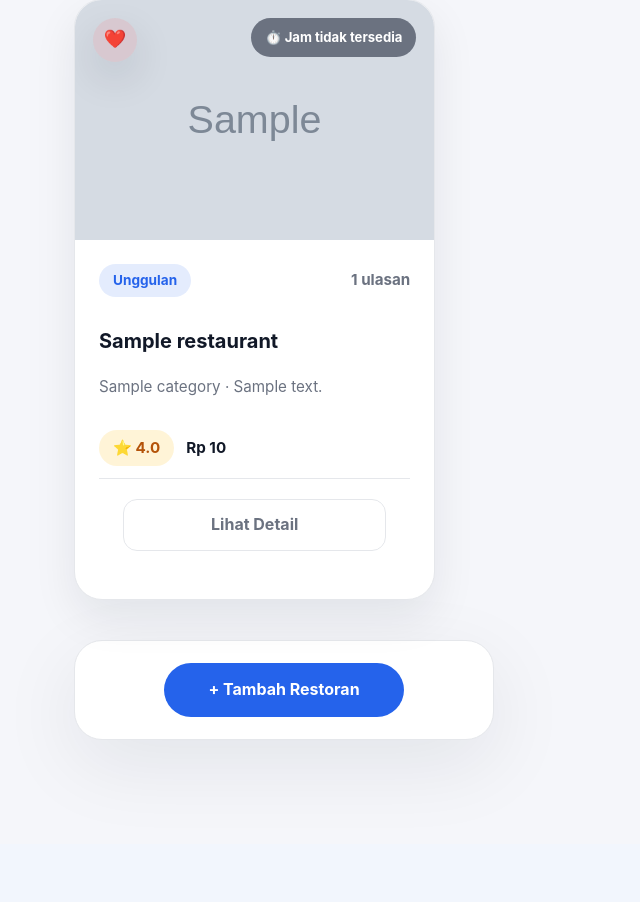
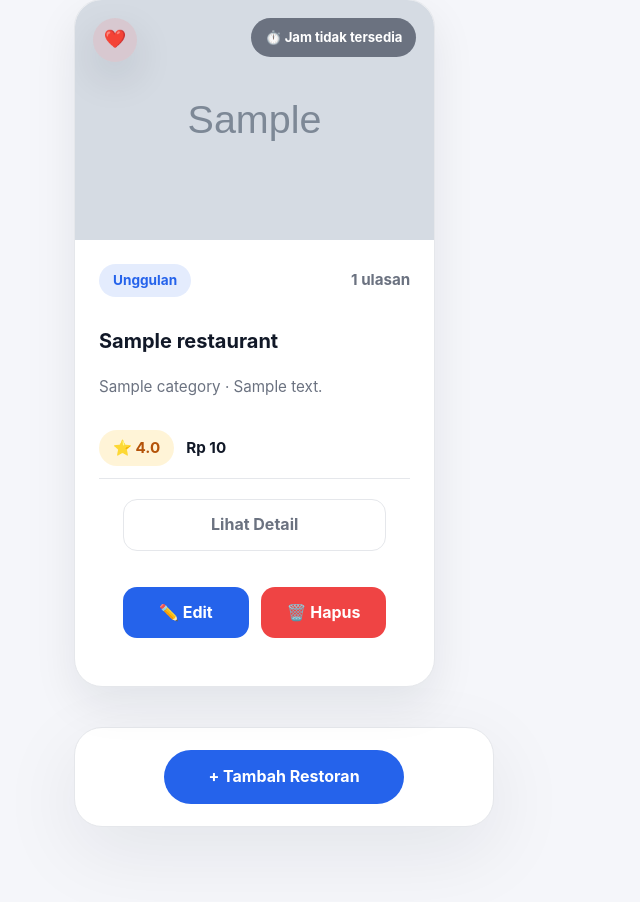
Before and after one commit to arinafazal/CICIPIN, a Flask app: page / in a window 1280 px wide. Shown: the part 887-1789 px from the top of the page, without its empty margins (0-640 px from the left). Before the commit the page ends 1646 px from the top, so only its background shows below. Run offline with Flask 3, Linux system fonts and the light colour scheme; the visitor is signed in with stand-in values (Sample User, id 1); grey boxes marked "Sample" are stand-in pictures; a database or web service that is not in the repository returns one stand-in record (values such as "Sample title").

Commit message:
perbaikan admin

```diff
--- a/app.py
+++ b/app.py
@@ -253,7 +253,8 @@ def index():
         username=username,
         saved_restaurant_ids=saved_restaurant_ids,
         sort_by=sort_by,
-        is_authenticated=is_authenticated
+        is_authenticated=is_authenticated,
+        is_admin=is_admin()
     )
 
 
--- a/static/style.css
+++ b/static/style.css
@@ -909,6 +909,19 @@ main {
     width: auto;
 }
 
+.btn-detail {
+    flex: 1 !important;
+}
+
+.card-admin-buttons {
+    padding: 0 24px 24px;
+    border-top: none;
+}
+
+.card-admin-buttons .btn {
+    flex: 1;
+}
+
 .wishlist-btn {
     position: absolute;
     top: 18px;
--- a/templates/index.html
+++ b/templates/index.html
@@ -160,8 +160,14 @@
                             {% endif %}
                         </div>
                         <div class="card-buttons">
-                            <a href="{{ url_for('restaurant_detail', restaurant_id=restaurant['_id']) }}" class="btn btn-secondary">Lihat Detail</a>
+                            <a href="{{ url_for('restaurant_detail', restaurant_id=restaurant['_id']) }}" class="btn btn-secondary btn-detail">Lihat Detail</a>
                         </div>
+                        {% if is_admin %}
+                        <div class="card-buttons card-admin-buttons">
+                            <a href="{{ url_for('edit_restaurant', restaurant_id=restaurant['_id']) }}" class="btn btn-primary">✏️ Edit</a>
+                            <a href="{{ url_for('delete_restaurant', restaurant_id=restaurant['_id']) }}" class="btn btn-danger" onclick="return confirm('Yakin ingin menghapus restoran ini?');">🗑️ Hapus</a>
+                        </div>
+                        {% endif %}
                     </div>
                 </div>
                 {% endfor %}
```
